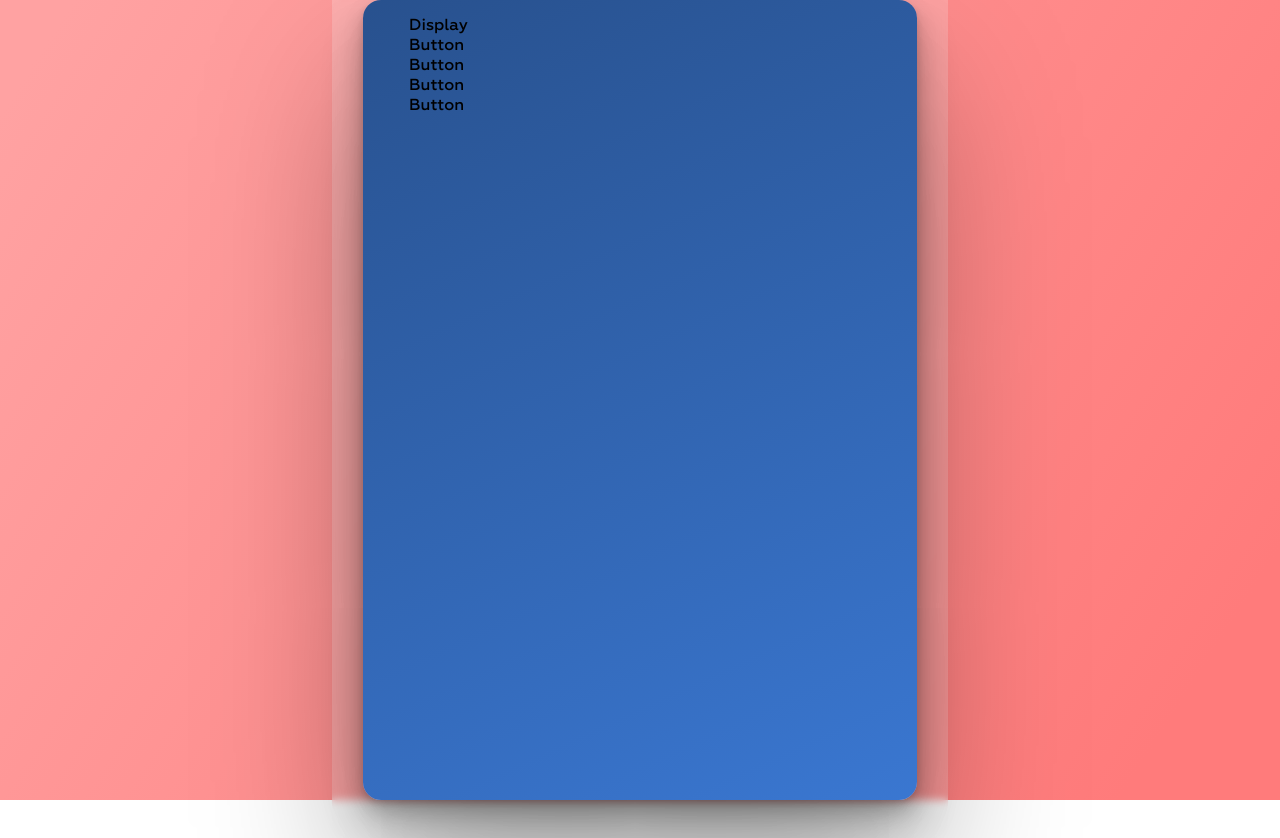
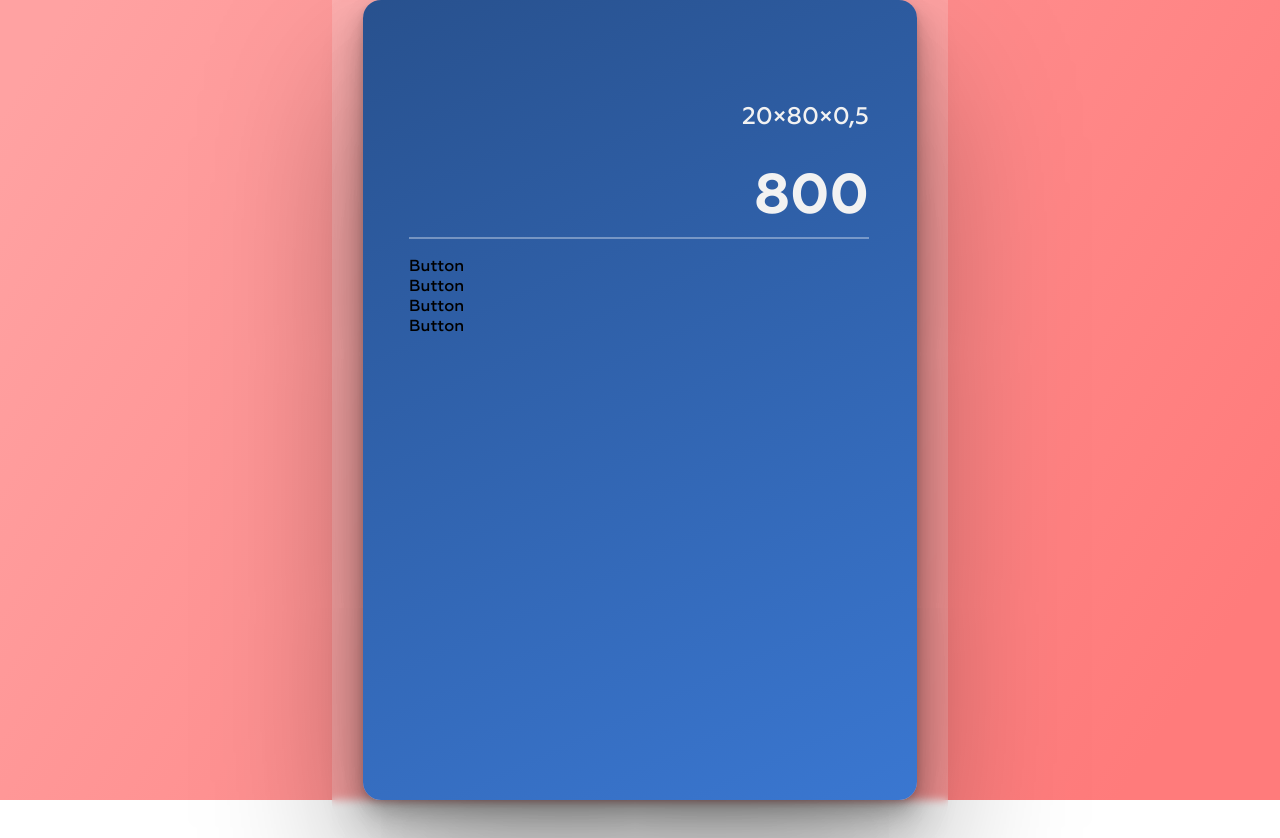
Before and after one commit to Hartaithan/calculator, a React (Create React App) app: page / in a window 1280 px wide. Built offline with nearby package versions, Linux system fonts and the light colour scheme.

Commit message:
display component layout

```diff
--- a/src/components/Display/Display.tsx
+++ b/src/components/Display/Display.tsx
@@ -1,7 +1,13 @@
 import React from "react";
+import "./display.scss";
 
-const Display = () => {
-  return <div className="display">Display</div>;
+const Display: React.FC = () => {
+  return (
+    <div className="display">
+      <p className="display__calculations">20×80×0,5</p>
+      <p className="display__result">800</p>
+    </div>
+  );
 };
 
 export default Display;
--- a/src/components/Display/display.scss
+++ b/src/components/Display/display.scss
@@ -0,0 +1,25 @@
+.display {
+  margin-bottom: 18px;
+  border-bottom: 2px solid rgba($color: #ffffff, $alpha: 0.35);
+  &__calculations,
+  &__result {
+    display: flex;
+    align-items: flex-end;
+    justify-content: flex-end;
+    width: 100%;
+    color: #f2f2f2;
+  }
+  &__calculations {
+    height: 117px;
+    font-weight: 500;
+    font-size: 24px;
+    line-height: 32px;
+    margin-bottom: 28px;
+  }
+  &__result {
+    height: 76px;
+    font-weight: 700;
+    font-size: 56px;
+    line-height: 80px;
+  }
+}
```
